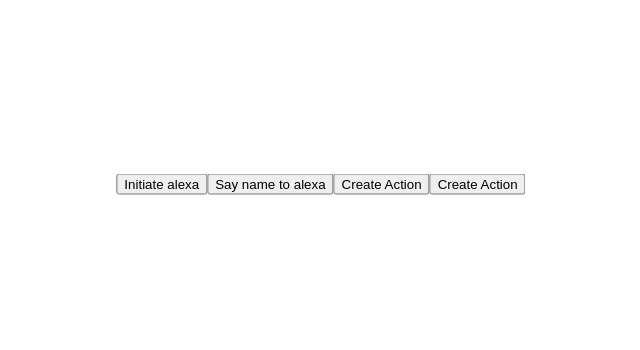
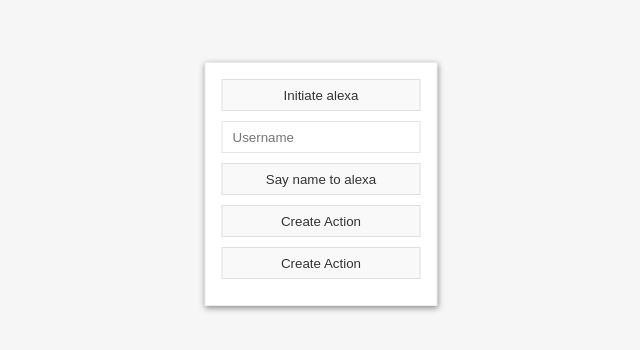
Before and after one commit to andyashall/mlog-alexa, a React app: page / in a window 1280 px wide. Shown: the part 216-566 px from the top of the page, without its empty margins (319-959 px from the left). Built offline with nearby package versions, Linux system fonts and the light colour scheme.

Commit message:
added some style

```diff
--- a/app/App.css
+++ b/app/App.css
@@ -1,7 +1,7 @@
 html, body {
 	margin: 0;
 	padding: 0;
-
+	background-color: #f6f6f6;
 }
 
 .app {
@@ -14,6 +14,39 @@
   top: 50%;
   left: 50%;
   transform: translate(-50%,-50%);
+  padding: 1rem;
+  background-color: #fff;
+  border: 1px solid rgba(0,0,0,.08);
+  box-shadow: 0 2px 6px 0 rgba(0,0,0,.44);
+}
+
+button {
+	background-color: #f9f9f9;
+	border: 1px solid rgba(0,0,0,.1);
+	color: #333;
+	padding: 7.5px 10px;
+	display: block;
+	margin-bottom: 10px;
+	box-sizing: border-box;
+	width: 100%;
+}
+
+button:hover {
+	cursor: pointer;
+	background-color: #f1f1f1;
+}
+
+button:active {
+	transform: translateY(1px);
+}
+
+input {
+	display: block;
+	margin-bottom: 10px;
+	border: 1px solid rgba(0,0,0,.1);
+	padding: 7.5px 10px;
+	box-sizing: border-box;
+	width: 100%;
 }
 
 .bap {
--- a/app/App.js
+++ b/app/App.js
@@ -28,7 +28,7 @@
     } )
   }
   login() {
-    name = "andy"
+    name = document.getElementById(style.username).value
     var data = {
       username: name
     }
@@ -77,6 +77,7 @@
       <div className={style.app}>
         <div className={style.butts}>
           <button onClick={this.init}>Initiate alexa</button>
+          <input id={style.username} placeholder="Username" />
           <button onClick={this.login}>Say name to alexa</button>
           <button onClick={this.createMeeting}>Create Action</button>
           <button onClick={this.createAction}>Create Action</button>
--- a/app/index.tpl.html
+++ b/app/index.tpl.html
@@ -3,8 +3,7 @@
   <head>
     <meta charset="utf-8">
     <meta http-equiv="x-ua-compatible" content="ie=edge">
-    <title>react-kickstart</title>
-    <meta name="description" content="just another react + webpack boilerplate">
+    <title>mlog-alexa</title>
     <meta name="viewport" content="width=device-width, initial-scale=1">
   </head>
   <body>
```
Also changed, not shown: 2 other files (tests, documents, lock files or other folders).
